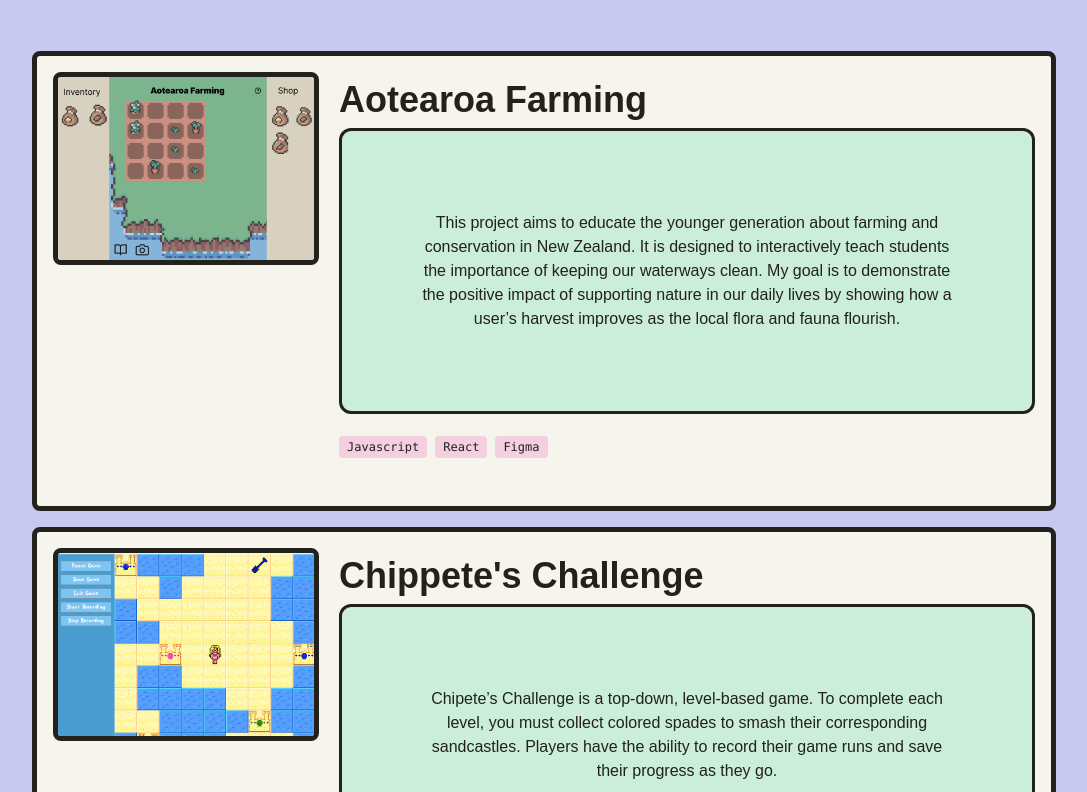
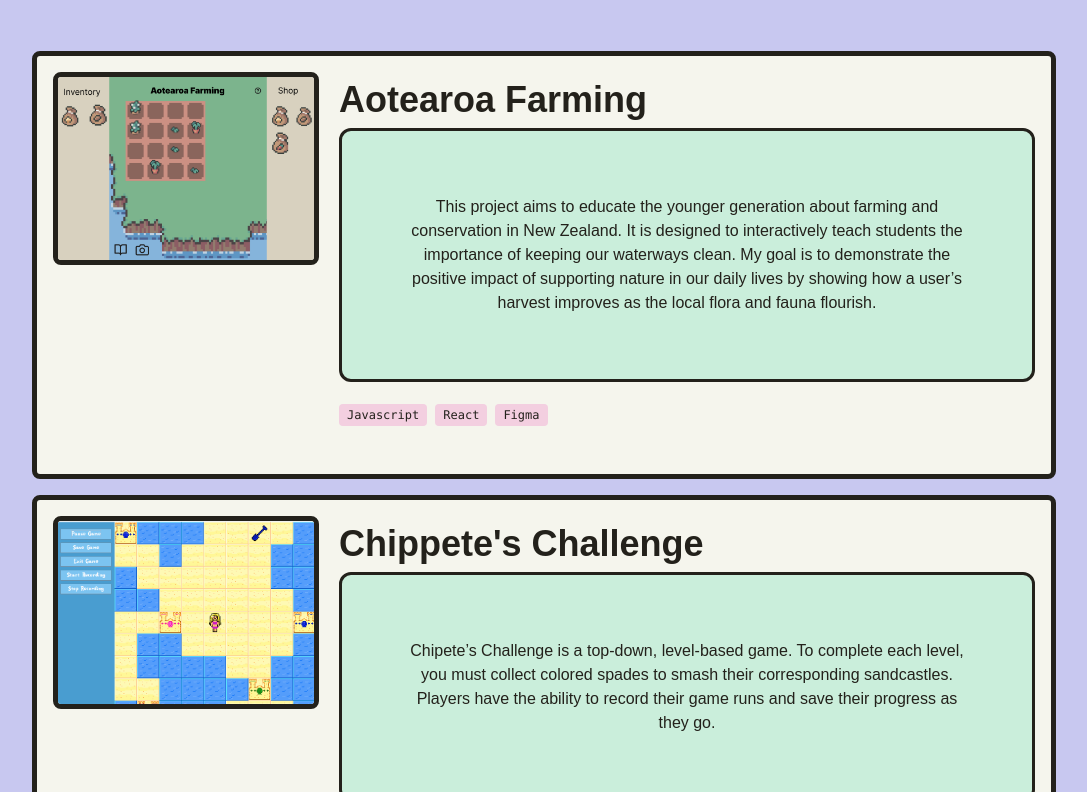
Before and after one commit to Tierlina/personal-website, a React (Vite) app: page / in a window 1280 px wide. Shown: the part 2268-3060 px from the top of the page, without its empty margins (96-1183 px from the left). Built offline with nearby package versions, Linux system fonts and the light colour scheme.

Commit message:
add padding2

```diff
--- a/src/ProjectsCard.tsx
+++ b/src/ProjectsCard.tsx
@@ -19,7 +19,7 @@ export function ProjectsCard({ name, image, description, techstack }: CardProps)
 <div className="flex flex-col md:pl-5 flex-1 md:max-w-[60vw] mb-8 h-full">
     <h3 className="text-2xl md:text-4xl font-bold mt-2 pb-2">{name}</h3>
 
-    <p className="text-softblack text-l text-center bg-green border-3 rounded-xl p-20">
+    <p className="text-softblack text-l text-center bg-green border-3 rounded-xl p-[5vw]">
         {description}
     </p>
 
```
